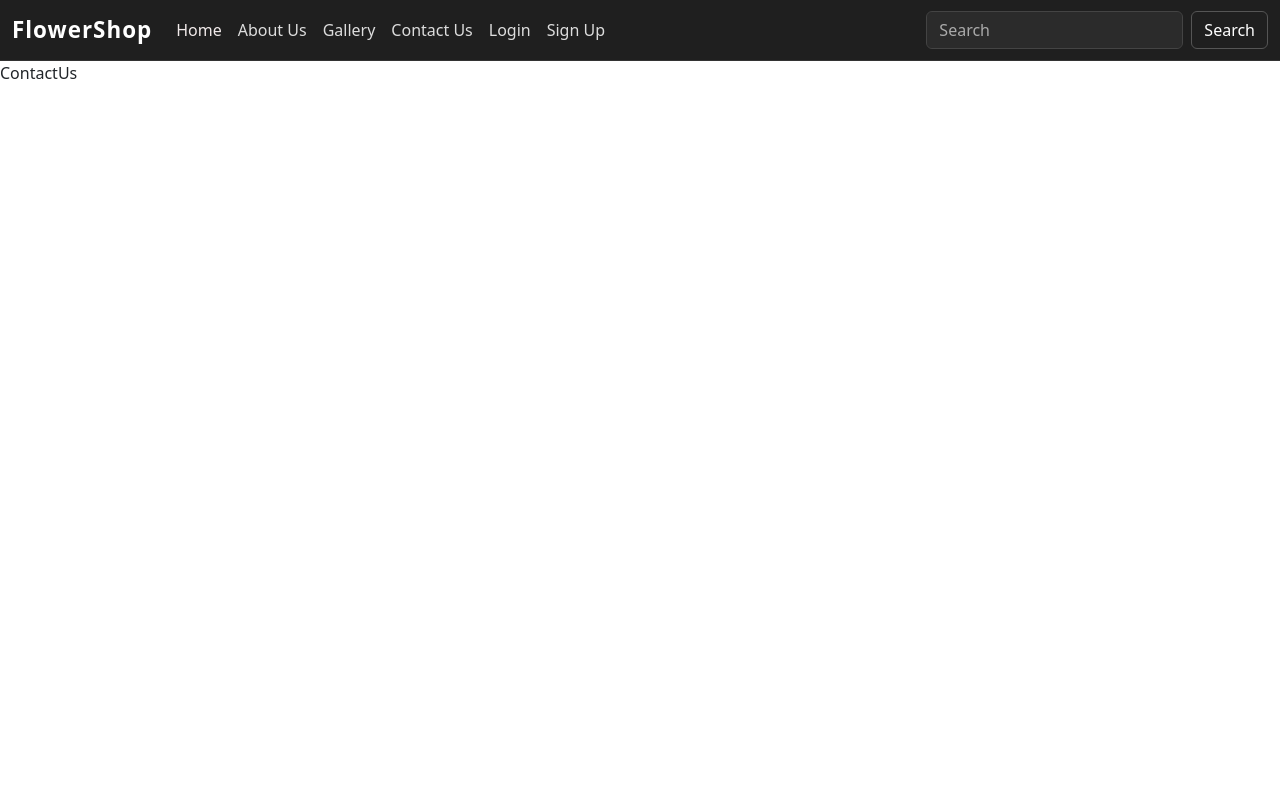
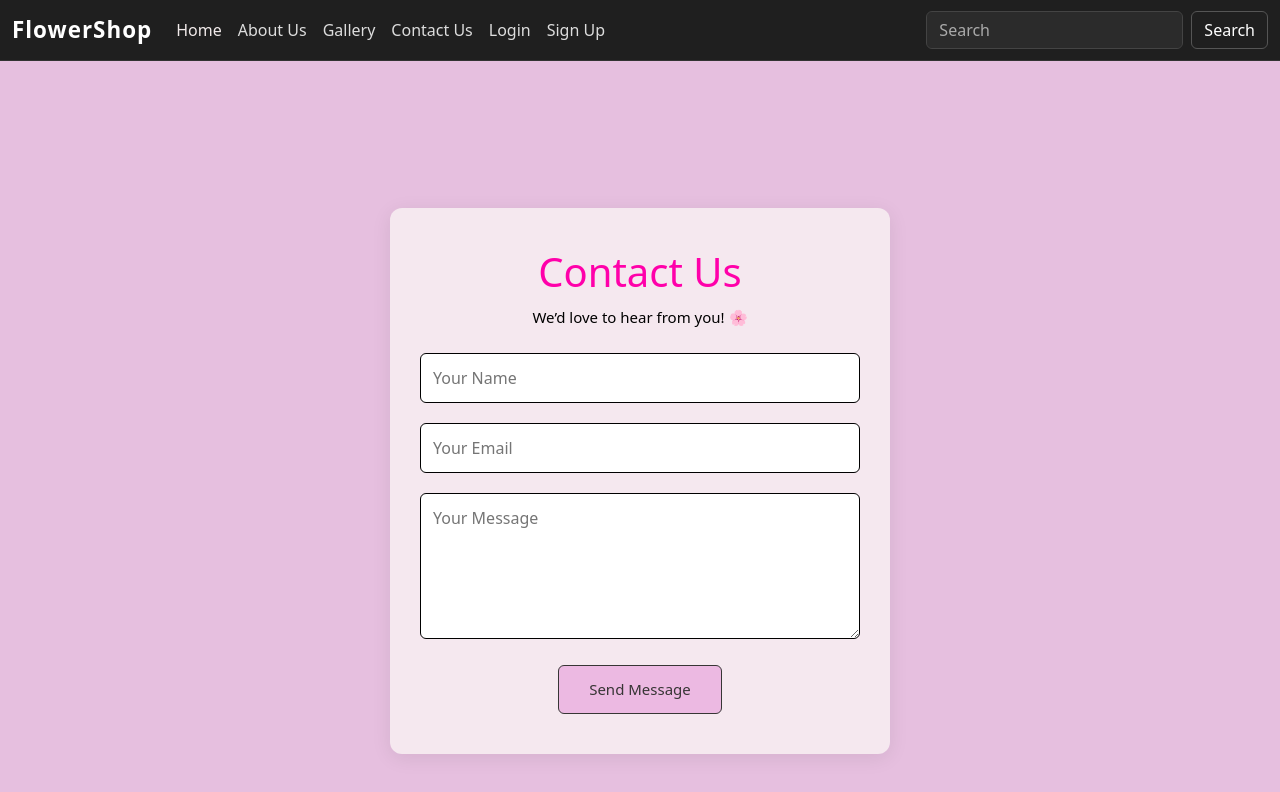
Before and after one commit to R-Mohith24/FlowerBloom, a React (Vite) app: page /ContactUs in a window 1280 px wide. Shown: the top 792 px of the page. Built offline with nearby package versions, Linux system fonts and the light colour scheme.

Commit message:
initial contactus page

```diff
--- /dev/null
+++ b/src/components/ContactUs.css
@@ -0,0 +1,68 @@
+.contact-container {
+  min-height: 100vh;
+  padding: 80px 20px 40px 20px;
+  background-color: rgba(205, 126, 191, 0.496);
+  min-height: 100vh;
+  min-height: 100vh;
+  display: flex;
+  align-items: center;
+  justify-content: center;
+}
+
+.contact-form {
+  background-color: #f5e8ef;
+  padding: 40px 30px;
+  border-radius: 12px;
+  box-shadow: 0 4px 20px rgba(0, 0, 0, 0.08);
+  max-width: 500px;
+  width: 100%;
+  text-align: center;
+}
+
+.contact-form h2 {
+  margin-bottom: 10px;
+  color: #ff00aa;
+  font-size: 40px;
+}
+
+.contact-form p {
+  color: #000000;
+  font-size: 15px;
+  margin-bottom: 25px;
+}
+
+.contact-form input,
+.contact-form textarea {
+  width: 100%;
+  padding: 12px;
+  margin-bottom: 20px;
+  border-radius: 6px;
+  border: 1px solid #000000;
+  background-color:aliceblue
+  font-size: 14px;
+  color: #333;
+}
+
+.contact-form input:focus,
+.contact-form textarea:focus {
+  outline: none;
+  border-color: #e687d5;
+  box-shadow: 0 0 0 2px rgba(230, 135, 213, 0.2);
+}
+
+.contact-form button {
+  padding: 12px 30px;
+  background-color: #ecb9e2;
+  color: #373535;
+  border: solid;
+  border-width: 1px;
+  border-radius: 6px;
+  font-size: 15px;
+  cursor: pointer;
+  transition: background-color 0.3s ease;
+}
+
+.contact-form button:hover {
+  background-color: #ff39d7;
+  color: whitesmoke;
+}
--- a/src/components/ContactUs.jsx
+++ b/src/components/ContactUs.jsx
@@ -1,9 +1,22 @@
-import React from 'react'
+import React from 'react';
+import './ContactUs.css';
 
 const ContactUs = () => {
   return (
-    <div>ContactUs</div>
-  )
-}
+    <div className="contact-container">
+      <div className="contact-form">
+        <h2>Contact Us</h2>
+        <p>We’d love to hear from you! 🌸</p>
 
-export default ContactUs
+        <form>
+          <input type="text" placeholder="Your Name" required />
+          <input type="email" placeholder="Your Email" required />
+          <textarea rows="5" placeholder="Your Message" required></textarea>
+          <button type="submit">Send Message</button>
+        </form>
+      </div>
+    </div>
+  );
+};
+
+export default ContactUs;
```
